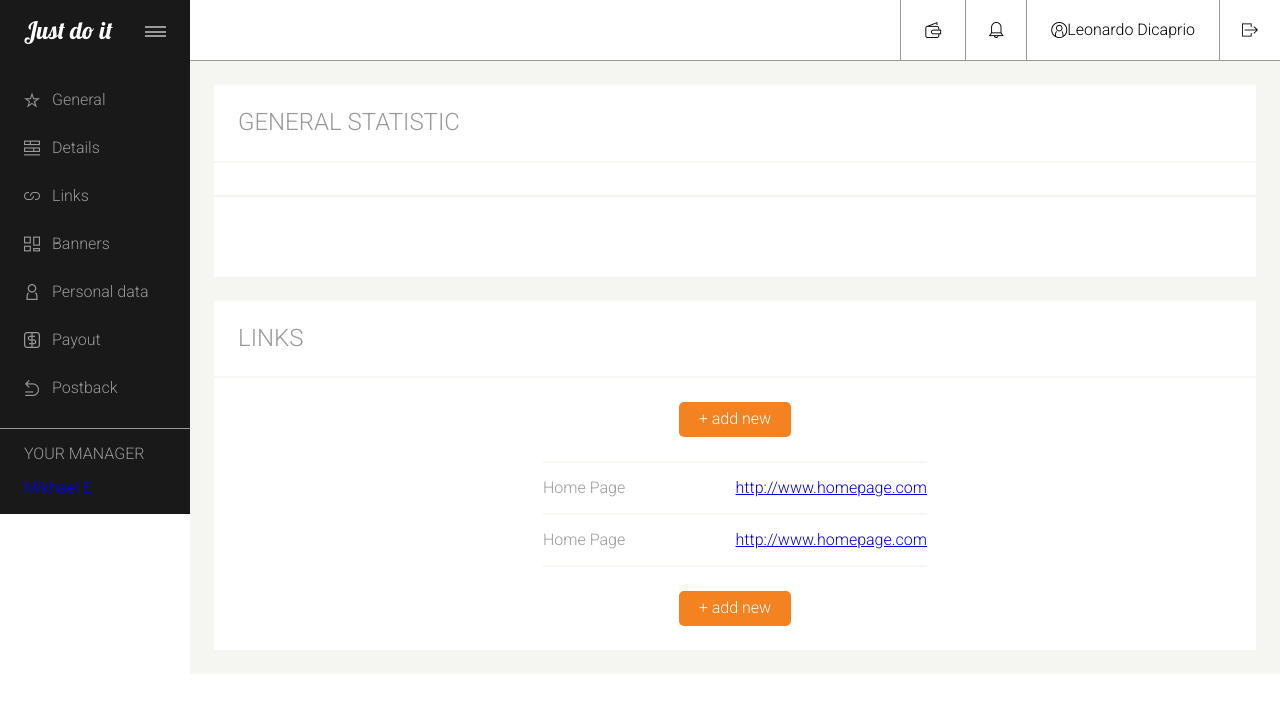
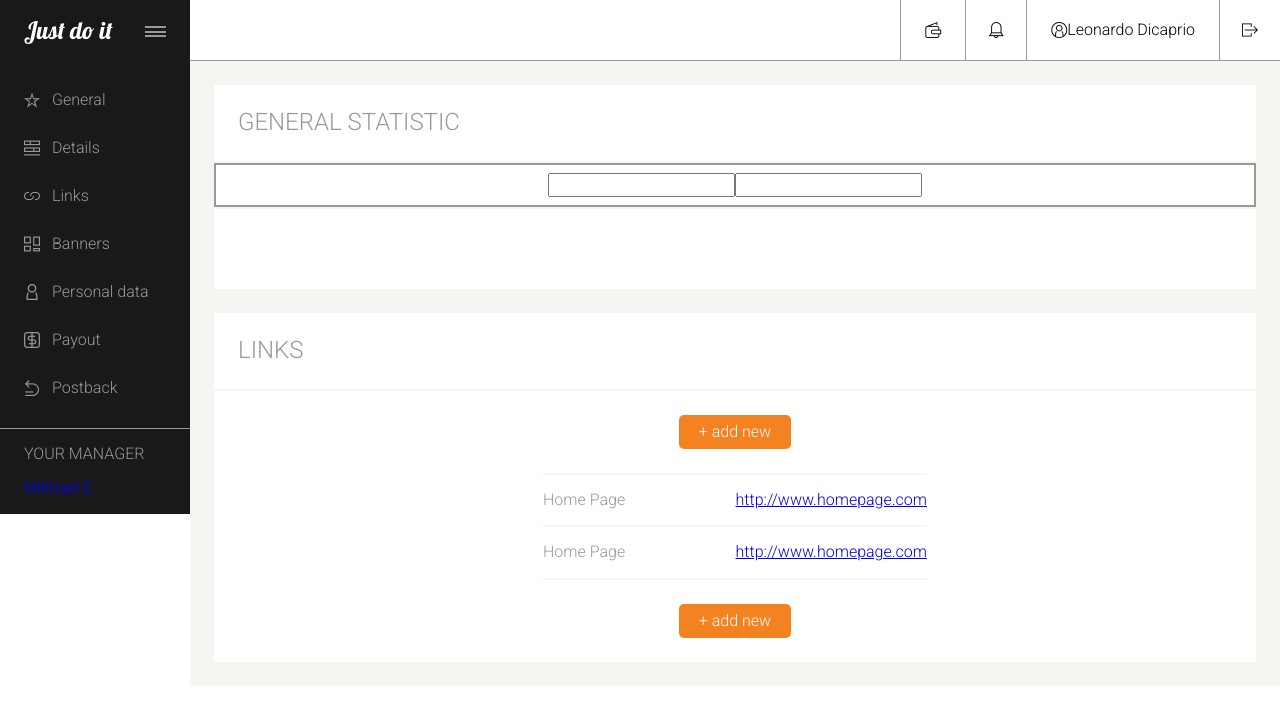
Before and after one commit to balanCORE/project_1, a website: page index.html in a window 1280 px wide. Drawn offline with nearby package versions, Linux system fonts and the light colour scheme.

Commit message:
stuck with data

```diff
--- a/index.html
+++ b/index.html
@@ -4,6 +4,9 @@
 	<meta charset="UTF-8">
 	<title>Dashboard</title>
 	<link rel="stylesheet" href="css/style.css">
+	<script src="https://code.jquery.com/jquery-1.12.4.js"></script>
+ 	<script src="https://code.jquery.com/ui/1.12.1/jquery-ui.js"></script>
+  	<script src="js/script.js"></script>
 </head>
 <body>
 <!-- Navbar left side -->
@@ -48,8 +51,15 @@
 			<div class="headerStat">
 				<p>general statistic</p>
 			</div>
-			<div class="dataStat"></div>
-			<div class="mainStat"></div>
+			<div class="dataStat">
+				<div class="form-cal">
+					<input type="text" id="datepicker">
+					<input type="text" id="datapicker" name="to">
+				</div>
+			</div>
+			<div class="mainStat">
+
+			</div>
 		</section>
 	<!-- Links -->
 		<section class="links">
--- a/js/script.js
+++ b/js/script.js
@@ -0,0 +1,3 @@
+$( function() {
+    $( "#datepicker" ).datepicker();
+  } );
--- a/sass/style.scss
+++ b/sass/style.scss
@@ -9,6 +9,7 @@ $black: rgb(25,25,25);
 $grey-font: rgb(153,153,153);
 $grey-back: rgb(245,245,242);
 $orange-button: rgb(245,130,32);
+$blue-manager: #56819f;
 // mixins
 @mixin headerP {
 	margin: 0;
@@ -16,7 +17,6 @@ $orange-button: rgb(245,130,32);
 	text-transform: uppercase;
 }
 @mixin icons {
-
 
 }
 * {
@@ -110,6 +110,9 @@ $orange-button: rgb(245,130,32);
 			}
 			li {
 				color: blue;
+				.person {
+					color: $blue-manager;
+				}
 			}
 		}
 	}
@@ -153,6 +156,7 @@ header {
 		margin-left: 190px;
 		padding: 1.5em;
 		background-color: $grey-back;
+	// general statistic
 		.statistics {
 			background: #FFF;
 			.headerStat {
@@ -164,7 +168,16 @@ header {
 			.dataStat {
 				border-top: 2px solid $grey-back;
 				border-bottom: 2px solid $grey-back;
-				padding: 1em; // TEMPORARY!!!!!!!!!!!!!!!!!!!!!
+				.form-cal {
+					display: flex;
+					justify-content: center;
+					border: 2px solid $grey-font;
+					padding: .5em 0;
+				}
+				.ui-datepicker{
+					background: blue;
+				}
+
 			}
 			.mainStat {
 				height: 10vh;  // TEMPORARY!!!!!!!!!!!!!!!!!!!!!
```
Also changed, not shown: css/style.css.
